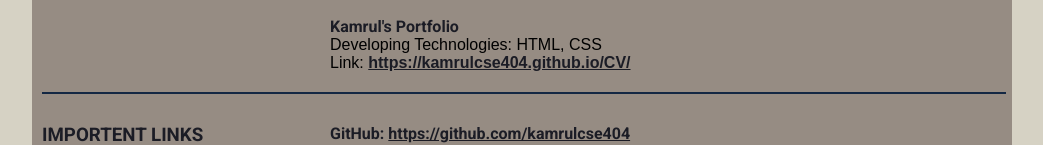
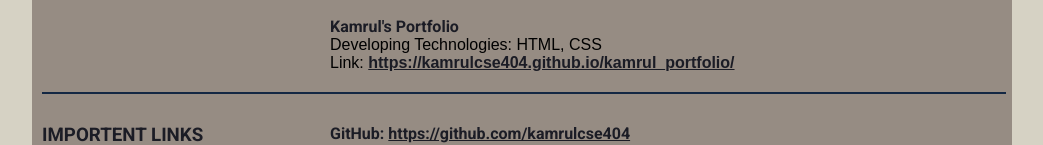
Before and after one commit to kamrulcse404/kamrul_portfolio, a plain HTML site: page index.html in a window 1280 px wide. Shown: the part 1783-1928 px from the top of the page, without its empty margins (118-1161 px from the left). Drawn offline with Linux system fonts and the light colour scheme.

Commit message:
portfolio link added

```diff
--- a/index.html
+++ b/index.html
@@ -267,7 +267,7 @@
 
               <h4>Kamrul's Portfolio</h4>
               <p>Developing Technologies: HTML, CSS</p>
-              <p>Link: <a href="https://kamrulcse404.github.io/CV/">https://kamrulcse404.github.io/CV/</a></p>
+              <p>Link: <a href="https://kamrulcse404.github.io/kamrul_portfolio/">https://kamrulcse404.github.io/kamrul_portfolio/</a></p>
             </div>
 
           </div>
@@ -302,7 +302,7 @@
     <footer class="bottom-container">
       <a href="#">Facebook</a>
       <a href="https://www.linkedin.com/in/kamrul-hasan-464409123/">Linkedin</a>
-      <a href="#">Profile</a>
+      <a href="https://kamrulcse404.github.io/kamrul_portfolio/">Profile</a>
       <p>Copyright &copy; Kamrul Hasan 2020</p>
     </footer>
 
```
